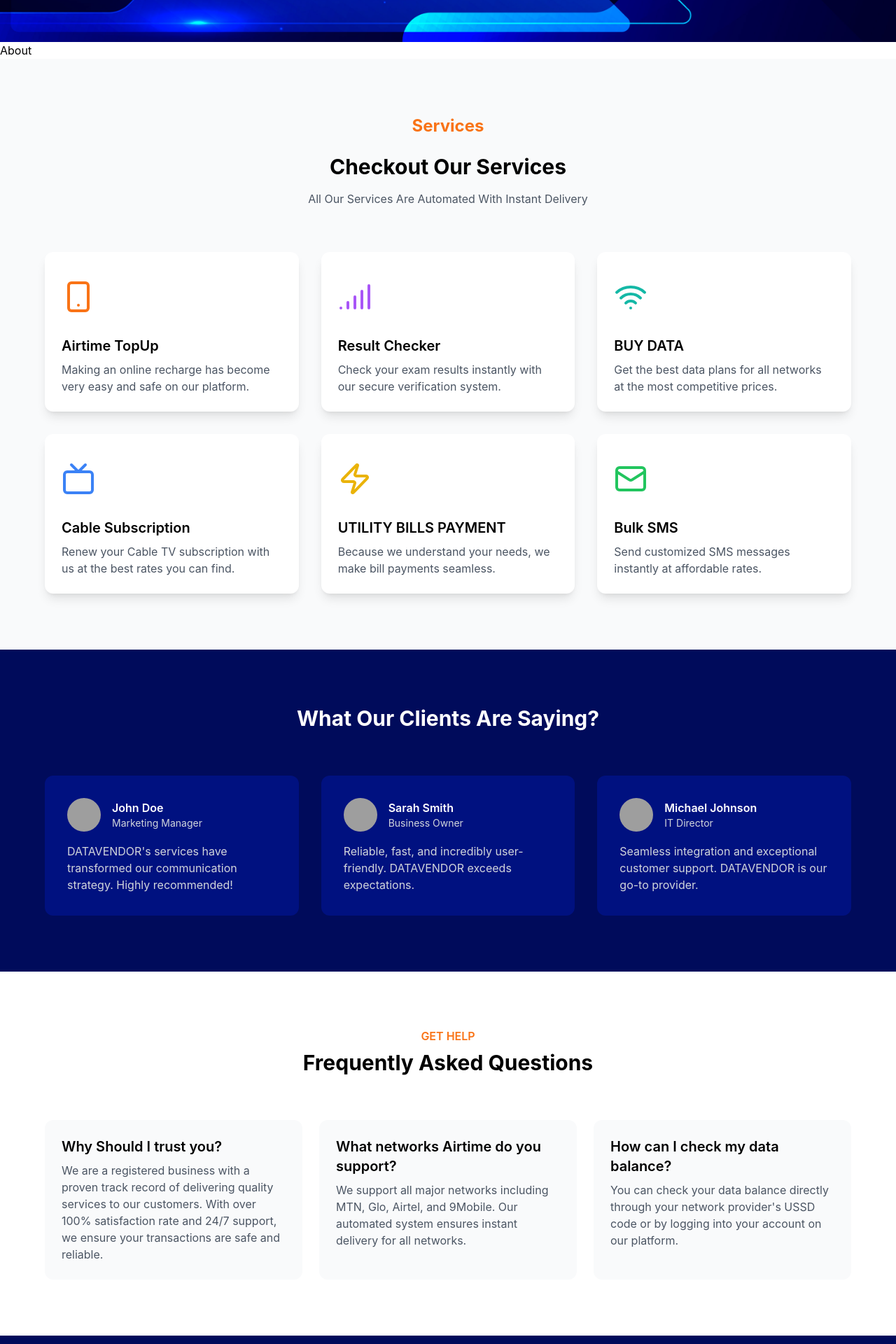
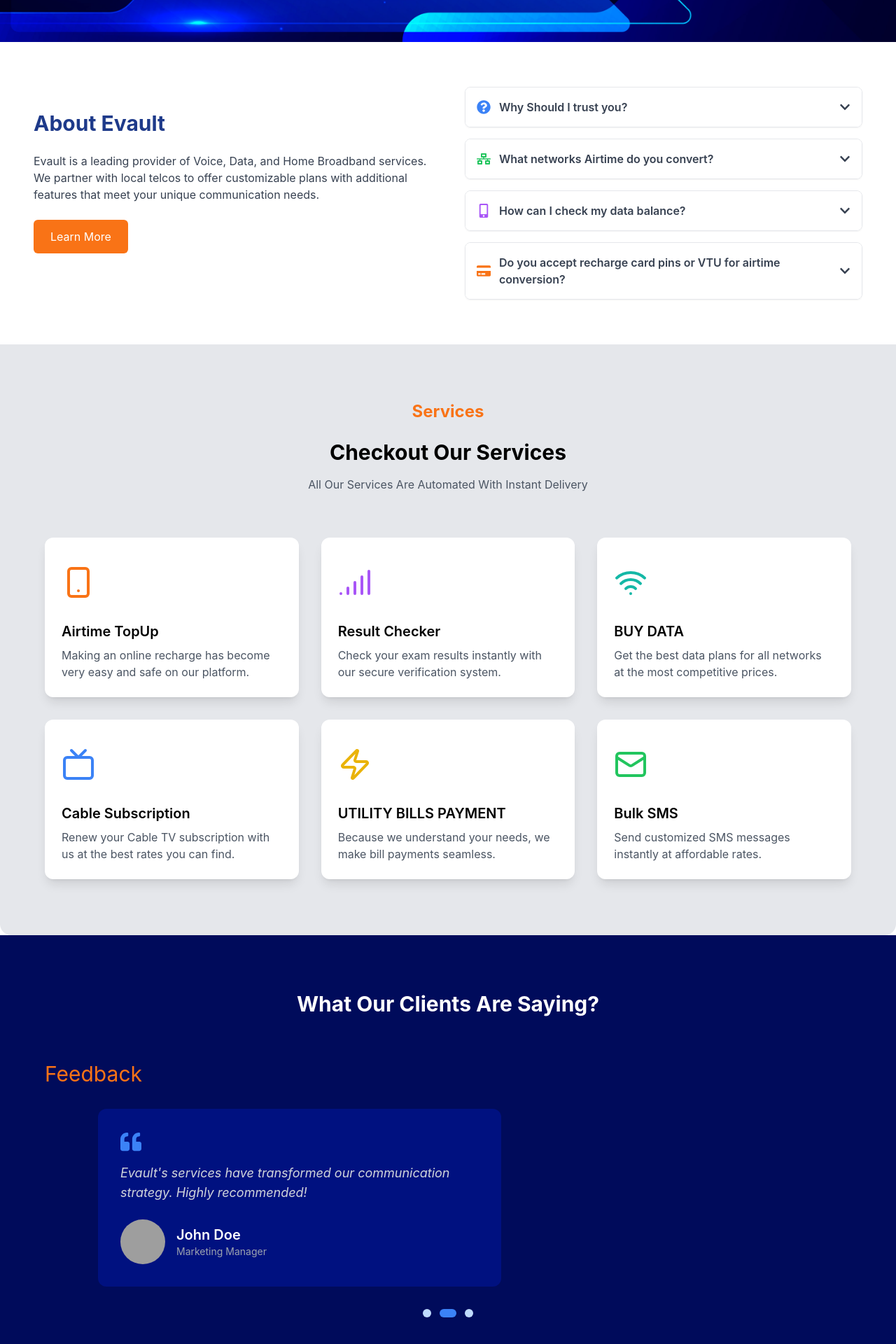
Before and after one commit to Lycan-Xx/evault_web, a React (Vite) app: page / in a window 1280 px wide. Shown: the part 740-2660 px from the top of the page at 70% size. Built offline with nearby package versions, Linux system fonts and the light colour scheme; grey boxes are pictures that could not be loaded.

Commit message:
wrapping up thursdays progress

```diff
--- a/src/App.jsx
+++ b/src/App.jsx
@@ -1,4 +1,5 @@
 import React from 'react'
+import Navbar from './components/Navbar'
 import Hero from './components/Hero'
 import About from './components/About'
 import Services from './components/Services'
@@ -9,6 +10,7 @@
 function App() {
   return (
     <div className="bg-white dark:bg-gray-900">
+      <Navbar />
       <Hero />
       <About />
       <Services />
--- a/src/components/About.jsx
+++ b/src/components/About.jsx
@@ -1,9 +1,145 @@
-import React from 'react'
+import React, { useState } from 'react'
+import { FaChevronDown, FaChevronUp, FaQuestionCircle, FaNetworkWired, FaMobileAlt, FaCreditCard } from 'react-icons/fa'
 
-function About() {
+const About = () => {
+  const [activeDropdown, setActiveDropdown] = useState(null)
+
+  const faqItems = [
+    {
+      id: 1,
+      icon: <FaQuestionCircle />,
+      question: "Why Should I trust you?",
+      answer: "We are a reliable and trusted platform with a proven track record of providing seamless digital services. Our transparent processes, secure transactions, and commitment to customer satisfaction make us a dependable choice for all your recharge and subscription needs.",
+      color: 'blue'
+    },
+    {
+      id: 2,
+      icon: <FaNetworkWired />,
+      question: "What networks Airtime do you convert?",
+      answer: "We support airtime conversion for all major Nigerian networks, including MTN, Glo, Airtel, and 9Mobile. Our platform ensures quick and hassle-free conversion across these networks.",
+      color: 'green'
+    },
+    {
+      id: 3,
+      icon: <FaMobileAlt />,
+      question: "How can I check my data balance?",
+      answer: "You can easily check your data balance directly through our platform. Simply log in to your account, navigate to the data services section, and view your current data balance in real-time.",
+      color: 'purple'
+    },
+    {
+      id: 4,
+      icon: <FaCreditCard />,
+      question: "Do you accept recharge card pins or VTU for airtime conversion?",
+      answer: "Yes, we accept both recharge card pins and VTU (Virtual Top-Up) for airtime conversion. Our flexible platform supports multiple payment methods to provide you with convenient options.",
+      color: 'orange'
+    }
+  ]
+
+  const toggleDropdown = (id) => {
+    setActiveDropdown(activeDropdown === id ? null : id)
+  }
+
   return (
-    <div>About</div>
+    <section className="bg-white py-16 px-6 md:px-12 rounded-t-2xl">
+      <div className="container mx-auto flex flex-col md:flex-row items-center">
+        {/* Left Side - Company Description */}
+        <div className="md:w-1/2 mb-8 md:mr-12">
+          <h2 className="text-3xl font-bold text-blue-900 mb-6">
+            About Evault
+          </h2>
+          <p className="text-gray-700 mb-6">
+            Evault is a leading provider of Voice, Data, and Home Broadband services.
+            We partner with local telcos to offer customizable plans with additional features
+            that meet your unique communication needs.
+          </p>
+          <button className="bg-orange-500 text-white px-6 py-3 rounded-md hover:bg-blue-800 transition">
+            Learn More
+          </button>
+        </div>
+
+        {/* Right Side - FAQ Dropdowns */}
+        <div className="md:w-1/2 space-y-4">
+          {faqItems.map((item) => (
+            <div
+              key={item.id}
+              className="border border-gray-200 rounded-lg shadow-sm overflow-hidden"
+            >
+              <button
+                onClick={() => toggleDropdown(item.id)}
+                className={`
+                  w-full flex items-center justify-between p-4 text-left
+                  transition-all duration-300 ease-in-out
+                  ${activeDropdown === item.id
+                    ? `bg-${item.color}-50 text-${item.color}-800`
+                    : 'bg-white text-gray-700'}
+                  hover:bg-${item.color}-50
+                `}
+              >
+                <div className="flex items-center space-x-3">
+                  <span className={`text-${item.color}-500 text-xl`}>{item.icon}</span>
+                  <span className="font-semibold">{item.question}</span>
+                </div>
+                <div className="transition-transform duration-300">
+                  {activeDropdown === item.id ? <FaChevronUp /> : <FaChevronDown />}
+                </div>
+              </button>
+
+              <div
+                className={`
+                  overflow-hidden transition-all duration-300 ease-in-out
+                  ${activeDropdown === item.id
+                    ? 'max-h-96 opacity-100'
+                    : 'max-h-0 opacity-0'}
+                  bg-white text-gray-600
+                `}
+              >
+                <div className="p-4 border-t">
+                  {item.answer}
+                </div>
+              </div>
+            </div>
+          ))}
+        </div>
+      </div>
+    </section>
   )
 }
 
 export default About
+
+
+// import React from 'react'
+
+// const About = () => {
+//   return (
+//     <section className="bg-white py-16 px-6 md:px-12 rounded-t-2xl">
+//       <div className="container mx-auto flex flex-col md:flex-row items-center">
+//         <div className="md:w-1/2 mb-8 md:mr-12">
+//           <h2 className="text-3xl font-bold text-blue-900 mb-6">
+//             About DATAVENDOR
+//           </h2>
+//           <p className="text-gray-700 mb-6">
+//             DATAVENDOR is a leading provider of Voice, Data, and Home Broadband services.
+//             We partner with local telcos to offer customizable plans with additional features
+//             that meet your unique communication needs.
+//           </p>
+//           <button className="bg-orange-500 text-white px-6 py-3 rounded-md hover:bg-blue-800 transition">
+//             Learn More
+//           </button>
+//         </div>
+//         <div className="md:w-1/2">
+//           <img
+//             src="https://picsum.photos/600/400?random=2"
+//             alt="DATAVENDOR Services"
+//             className="rounded-lg shadow-lg"
+//           />
+
+//           <div></div>
+
+//         </div>
+//       </div>
+//     </section>
+//   )
+// }
+
+// export default About
--- a/src/components/FAQ.jsx
+++ b/src/components/FAQ.jsx
@@ -1,21 +1,34 @@
-import React from 'react';
+import React, { useState } from 'react';
+import { FaChevronDown, FaChevronUp } from 'react-icons/fa';
 
 const faqs = [
   {
+    id: 1,
     question: 'Why Should I trust you?',
-    answer: 'We are a registered business with a proven track record of delivering quality services to our customers. With over 100% satisfaction rate and 24/7 support, we ensure your transactions are safe and reliable.'
+    answer: 'We are a registered business with a proven track record of delivering quality services to our customers. With over 100% satisfaction rate and 24/7 support, we ensure your transactions are safe and reliable.',
+    color: 'blue'
   },
   {
+    id: 2,
     question: 'What networks Airtime do you support?',
-    answer: 'We support all major networks including MTN, Glo, Airtel, and 9Mobile. Our automated system ensures instant delivery for all networks.'
+    answer: 'We support all major networks including MTN, Glo, Airtel, and 9Mobile. Our automated system ensures instant delivery for all networks.',
+    color: 'green'
   },
   {
+    id: 3,
     question: 'How can I check my data balance?',
-    answer: 'You can check your data balance directly through your network provider\'s USSD code or by logging into your account on our platform.'
+    answer: 'You can check your data balance directly through your network provider\'s USSD code or by logging into your account on our platform.',
+    color: 'purple'
   }
 ];
 
 const FAQ = () => {
+  const [activeDropdown, setActiveDropdown] = useState(null);
+
+  const toggleDropdown = (id) => {
+    setActiveDropdown(activeDropdown === id ? null : id);
+  };
+
   return (
     <div className="px-6 md:px-16 py-20 bg-white rounded-2xl">
       <div className="max-w-7xl mx-auto">
@@ -24,11 +37,39 @@
           <h2 className="text-3xl font-bold mt-2 mb-4">Frequently Asked Questions</h2>
         </div>
 
-        <div className="grid gap-6 md:grid-cols-3">
-          {faqs.map((faq, index) => (
-            <div key={index} className="bg-gray-50 p-6 rounded-xl">
-              <h3 className="text-xl font-semibold mb-2">{faq.question}</h3>
-              <p className="text-gray-600">{faq.answer}</p>
+        <div className="space-y-4">
+          {faqs.map((faq) => (
+            <div key={faq.id} className="border border-gray-200 rounded-lg shadow-sm overflow-hidden">
+              <button
+                onClick={() => toggleDropdown(faq.id)}
+                className={`
+                  w-full flex items-center justify-between p-4 text-left
+                  transition-all duration-300 ease-in-out
+                  ${activeDropdown === faq.id
+                    ? `bg-${faq.color}-50 text-${faq.color}-800`
+                    : 'bg-white text-gray-700'}
+                  hover:bg-${faq.color}-50
+                `}
+              >
+                <span className="font-semibold">{faq.question}</span>
+                <div className="transition-transform duration-300">
+                  {activeDropdown === faq.id ? <FaChevronUp /> : <FaChevronDown />}
+                </div>
+              </button>
+
+              <div
+                className={`
+                  overflow-hidden transition-all duration-300 ease-in-out
+                  ${activeDropdown === faq.id
+                    ? 'max-h-96 opacity-100'
+                    : 'max-h-0 opacity-0'}
+                  bg-white text-gray-600
+                `}
+              >
+                <div className="p-4 border-t">
+                  {faq.answer}
+                </div>
+              </div>
             </div>
           ))}
         </div>
--- a/src/components/Footer.jsx
+++ b/src/components/Footer.jsx
@@ -7,9 +7,9 @@
       <div className="max-w-7xl mx-auto">
         <div className="grid md:grid-cols-4 gap-12">
           <div>
-            <h3 className="text-2xl font-bold mb-4">DATAVENDOR</h3>
+            <h3 className="text-2xl font-bold mb-4">eVault</h3>
             <p className="text-gray-300 mb-4">
-              DATAVENDOR offers the best and most secure way to recharge data, airtime, cable and more at the best prices with instant delivery.
+              Evault offers the best and most secure way to recharge data, airtime, cable and more at the best prices with instant delivery.
             </p>
             <div className="flex space-x-4">
               <Facebook className="w-6 h-6 cursor-pointer hover:text-orange-500" />
@@ -31,8 +31,8 @@
           <div>
             <h4 className="font-semibold mb-4">Contact</h4>
             <ul className="space-y-2 text-gray-300">
-              <li>📞 08012345678</li>
-              <li>✉️ support@datavendor.com</li>
+              <li><a href="#">📞 +234 000000000</a></li>
+              <li><a href="#">✉️ support@evault.com</a></li>
               <li>🏢 123 Main Street, Lagos, NG</li>
             </ul>
           </div>
@@ -48,7 +48,7 @@
         </div>
 
         <div className="border-t border-gray-700 mt-12 pt-8 text-center text-gray-300">
-          <p>&copy; {new Date().getFullYear()} DATAVENDOR. All rights reserved.</p>
+          <p>&copy; {new Date().getFullYear()} eVault. All rights reserved.</p>
         </div>
       </div>
     </footer>
--- a/src/components/Navbar.jsx
+++ b/src/components/Navbar.jsx
@@ -20,12 +20,12 @@
 
   return (
     <nav
-      className={`fixed top-0 left-0 w-full py-4 px-6 md:px-16 transition-all duration-300 ${
-        isScrolled ? "bg-blue-900" : "bg-black"
+      className={`fixed top-0 left-0 w-full py-2 px-6 md:px-16 transition-all duration-300 rounded-b-2xl ${
+        isScrolled ? "bg-[#000B5B]" : "bg-black"
       }`}
     >
       <div className="max-w-7xl mx-auto flex justify-between items-center">
-        <div className="text-white text-2xl font-bold">DataVendor</div>
+        <div className="text-white text-2xl font-bold"> eVault </div>
 
         <div className="hidden md:flex space-x-8">
           <a
@@ -65,7 +65,7 @@
           </a>
         </div>
 
-        <div className="flex items-center space-x-4">
+        <div className="flex items-center space-x-4 z-10">
           {" "}
           {/* Added container div with space-x-4 for 1cm (or close to 1cm) spacing */}
           <button className="bg-orange-700 text-white px-6 py-2 rounded-md hover:bg-orange-600 font-medium text-lg">
--- a/src/components/Services.jsx
+++ b/src/components/Services.jsx
@@ -36,7 +36,7 @@
 
 const Services = () => {
   return (
-    <div className="px-6 md:px-16 py-20 bg-gray-50">
+    <div className="px-6 md:px-16 py-20 bg-gray-200 rounded-b-2xl">
       <div className="max-w-7xl mx-auto">
         <div className="text-center mb-16">
           <h3 className='text-orange-500 font-bold text-2xl'>Services</h3>
--- a/src/components/Testimonials.jsx
+++ b/src/components/Testimonials.jsx
@@ -1,28 +1,58 @@
-import React from 'react';
+import React, { useState, useEffect, useRef } from 'react';
+import { FaQuoteLeft } from 'react-icons/fa';
 
 const testimonials = [
-
   {
     name: 'John Doe',
     role: 'Marketing Manager',
-    text: "DATAVENDOR's services have transformed our communication strategy. Highly recommended!",
+    text: "Evault's services have transformed our communication strategy. Highly recommended!",
     image: "https://picsum.photos/200/200?random=3"
   },
   {
     name: 'Sarah Smith',
     role: 'Business Owner',
-    text: "Reliable, fast, and incredibly user-friendly. DATAVENDOR exceeds expectations.",
+    text: "Reliable, fast, and incredibly user-friendly. Evault exceeds expectations.",
     image: "https://picsum.photos/200/200?random=4"
   },
   {
     name: 'Michael Johnson',
     role: 'IT Director',
-    text: "Seamless integration and exceptional customer support. DATAVENDOR is our go-to provider.",
+    text: "Seamless integration and exceptional customer support. Evault is our go-to provider.",
     image: "https://picsum.photos/200/200?random=5"
   }
 ];
 
 const Testimonials = () => {
+  const [currentTestimonial, setCurrentTestimonial] = useState(0);
+  const scrollContainerRef = useRef(null);
+
+  useEffect(() => {
+    const scrollContainer = scrollContainerRef.current;
+
+    // Horizontal scroll function
+    const scrollToTestimonial = (index) => {
+      if (scrollContainer) {
+        scrollContainer.scrollTo({
+          left: index * scrollContainer.offsetWidth,
+          behavior: 'smooth'
+        });
+      }
+    };
+
+    // Auto-scroll interval
+    const intervalId = setInterval(() => {
+      const nextTestimonial = (currentTestimonial + 1) % testimonials.length;
+      setCurrentTestimonial(nextTestimonial);
+      scrollToTestimonial(nextTestimonial);
+    }, 5000);
+
+    // Scroll to initial testimonial
+    scrollToTestimonial(currentTestimonial);
+
+    // Cleanup interval on component unmount
+    return () => clearInterval(intervalId);
+  }, [currentTestimonial]);
+
   return (
     <div className="px-6 md:px-16 py-20 bg-[#000B5B] text-white">
       <div className="max-w-7xl mx-auto">
@@ -30,22 +60,56 @@
           <h2 className="text-3xl font-bold mb-4">What Our Clients Are Saying?</h2>
         </div>
 
-        <div className="grid md:grid-cols-3 gap-8">
+
+        <div className="md:w-1/2 mb-8 md:mr-12">
+			<h2 className='text-3xl font--bold text-orange-500'>Feedback</h2>
+		</div>
+        {/* Horizontal Scroll Container */}
+        <div
+          ref={scrollContainerRef}
+          className="flex overflow-x-hidden scroll-smooth"
+          style={{ scrollSnapType: 'x mandatory' }}
+        >
           {testimonials.map((testimonial, index) => (
-            <div key={index} className="bg-[#001180] p-8 rounded-xl">
-              <div className="flex items-center mb-4">
-                <img
-                  src={testimonial.image}
-                  alt={testimonial.name}
-                  className="w-12 h-12 rounded-full mr-4"
-                />
-                <div>
-                  <h4 className="font-semibold">{testimonial.name}</h4>
-                  <p className="text-gray-300 text-sm">{testimonial.role}</p>
+            <div
+              key={index}
+              className="flex-shrink-0 w-full md:w-full px-4"
+              style={{ scrollSnapAlign: 'center' }}
+            >
+              <div className="bg-[#001180] p-8 rounded-xl max-w-xl mx-auto">
+                <FaQuoteLeft className="text-blue-500 text-3xl mb-4" />
+                <p className="text-gray-300 text-lg mb-6 italic">
+                  {testimonial.text}
+                </p>
+                <div className="flex items-center">
+                  <img
+                    src={testimonial.image}
+                    alt={testimonial.name}
+                    className="w-16 h-16 rounded-full mr-4 object-cover"
+                  />
+                  <div>
+                    <h4 className="font-semibold text-xl">{testimonial.name}</h4>
+                    <p className="text-gray-400 text-sm">{testimonial.role}</p>
+                  </div>
                 </div>
               </div>
-              <p className="text-gray-300">{testimonial.text}</p>
             </div>
+          ))}
+        </div>
+
+        {/* Dot Indicators */}
+        <div className="flex justify-center mt-8 space-x-3">
+          {testimonials.map((_, index) => (
+            <button
+              key={index}
+              onClick={() => setCurrentTestimonial(index)}
+              className={`
+                w-3 h-3 rounded-full transition-all duration-300
+                ${currentTestimonial === index
+                  ? 'bg-blue-500 w-6'
+                  : 'bg-blue-200'}
+              `}
+            />
           ))}
         </div>
       </div>
```
Also changed, not shown: src/components/Hero.jsx (+26 -32 lines).
